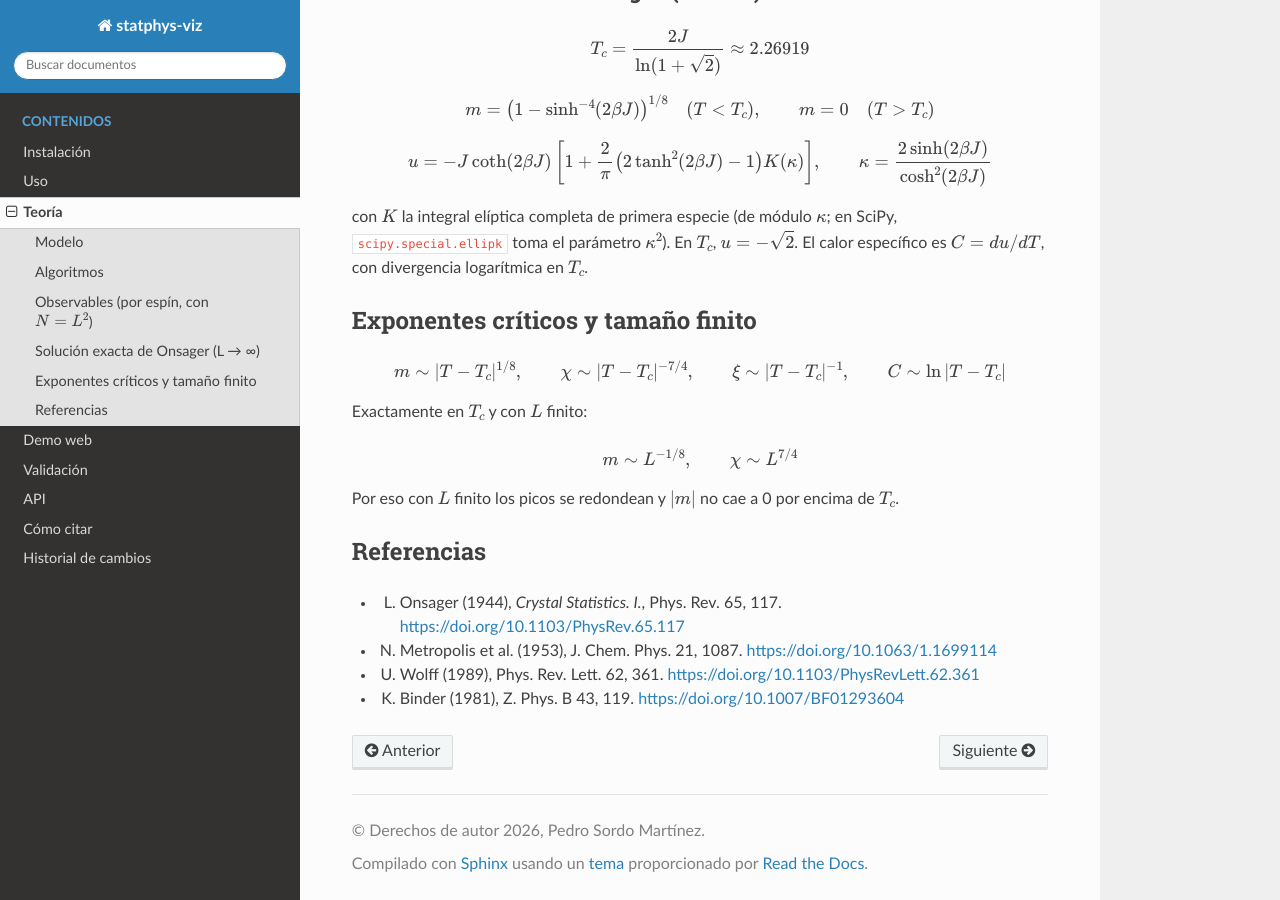
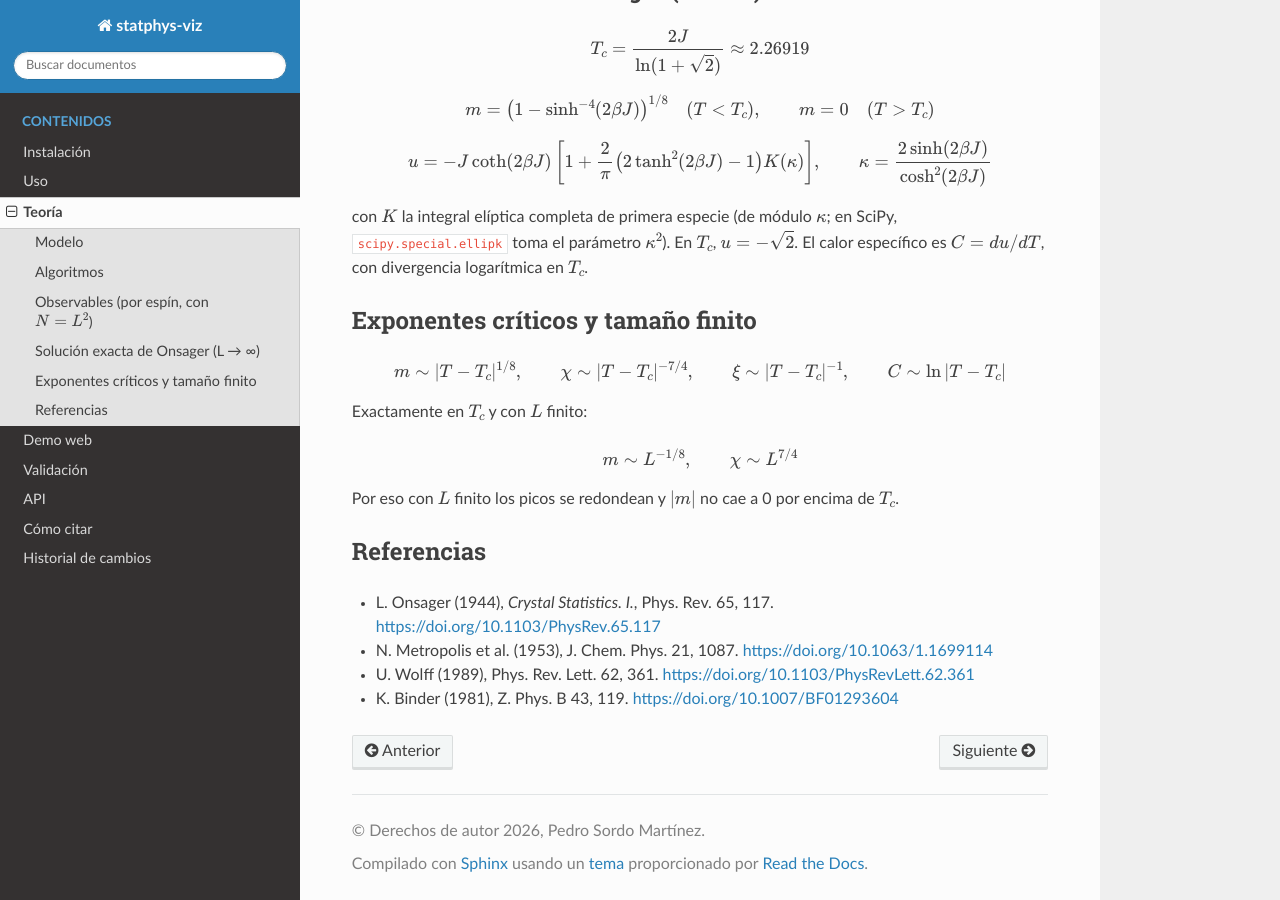
Before and after one commit to amurlaniakea/statphys-viz, a Sphinx documentation site: the page built from docs/teoria.rst, in a window 1280 px wide and 900 px high, scrolled down 897 px. Built offline with Sphinx 7.4.7 and the Read the Docs theme 3.1.0, drawn with Linux system fonts in a browser that asks for light colours.

Commit message:
docs: iniciales de autores en Referencias (no como lista alfabética)

```diff
--- a/docs/teoria.rst
+++ b/docs/teoria.rst
@@ -79,7 +79,7 @@ Por eso con :math:`L` finito los picos se redondean y :math:`|m|` no cae a 0 por
 Referencias
 -----------
 
-* L. Onsager (1944), *Crystal Statistics. I.*, Phys. Rev. 65, 117. https://doi.org/10.1103/PhysRev.65.117
-* N. Metropolis et al. (1953), J. Chem. Phys. 21, 1087. https://doi.org/10.1063/1.1699114
-* U. Wolff (1989), Phys. Rev. Lett. 62, 361. https://doi.org/10.1103/PhysRevLett.62.361
-* K. Binder (1981), Z. Phys. B 43, 119. https://doi.org/10.1007/BF01293604
+* L\. Onsager (1944), *Crystal Statistics. I.*, Phys. Rev. 65, 117. https://doi.org/10.1103/PhysRev.65.117
+* N\. Metropolis et al. (1953), J. Chem. Phys. 21, 1087. https://doi.org/10.1063/1.1699114
+* U\. Wolff (1989), Phys. Rev. Lett. 62, 361. https://doi.org/10.1103/PhysRevLett.62.361
+* K\. Binder (1981), Z. Phys. B 43, 119. https://doi.org/10.1007/BF01293604
```
